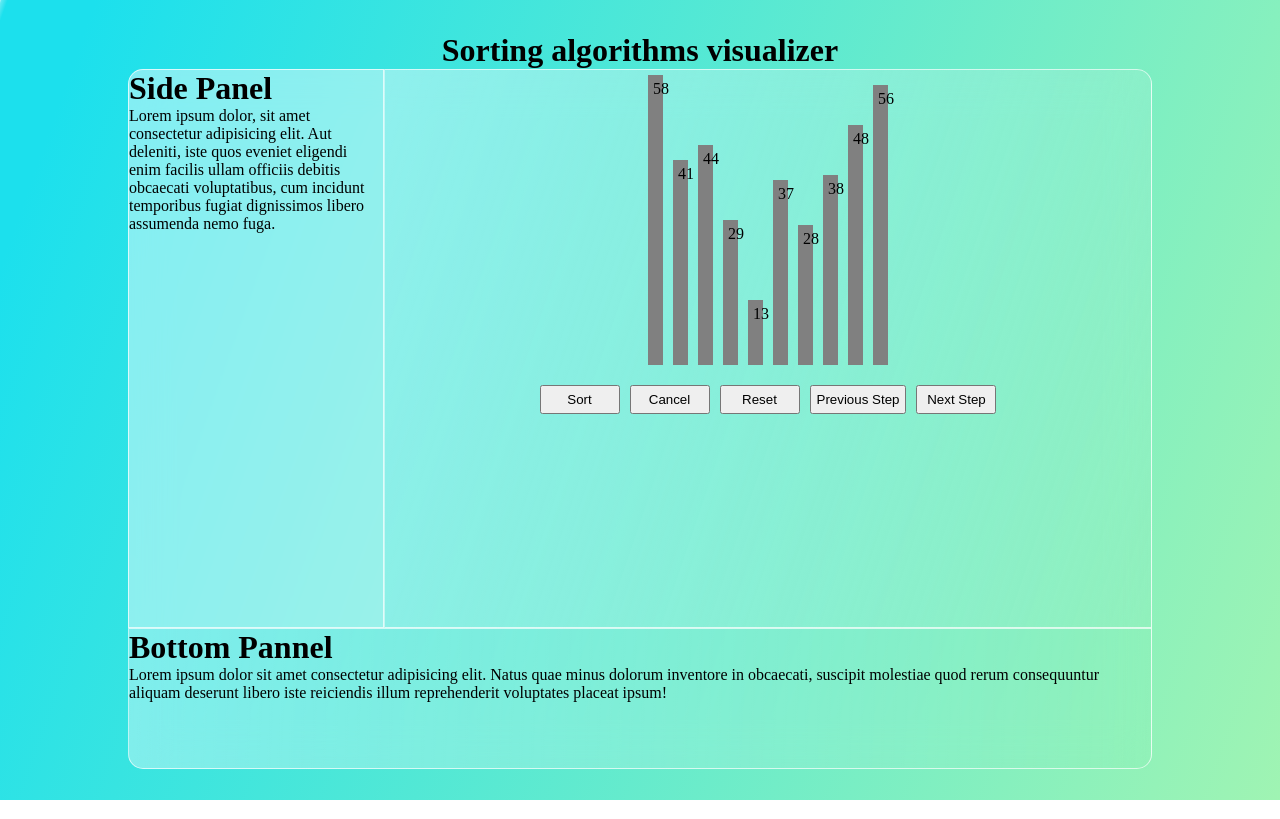
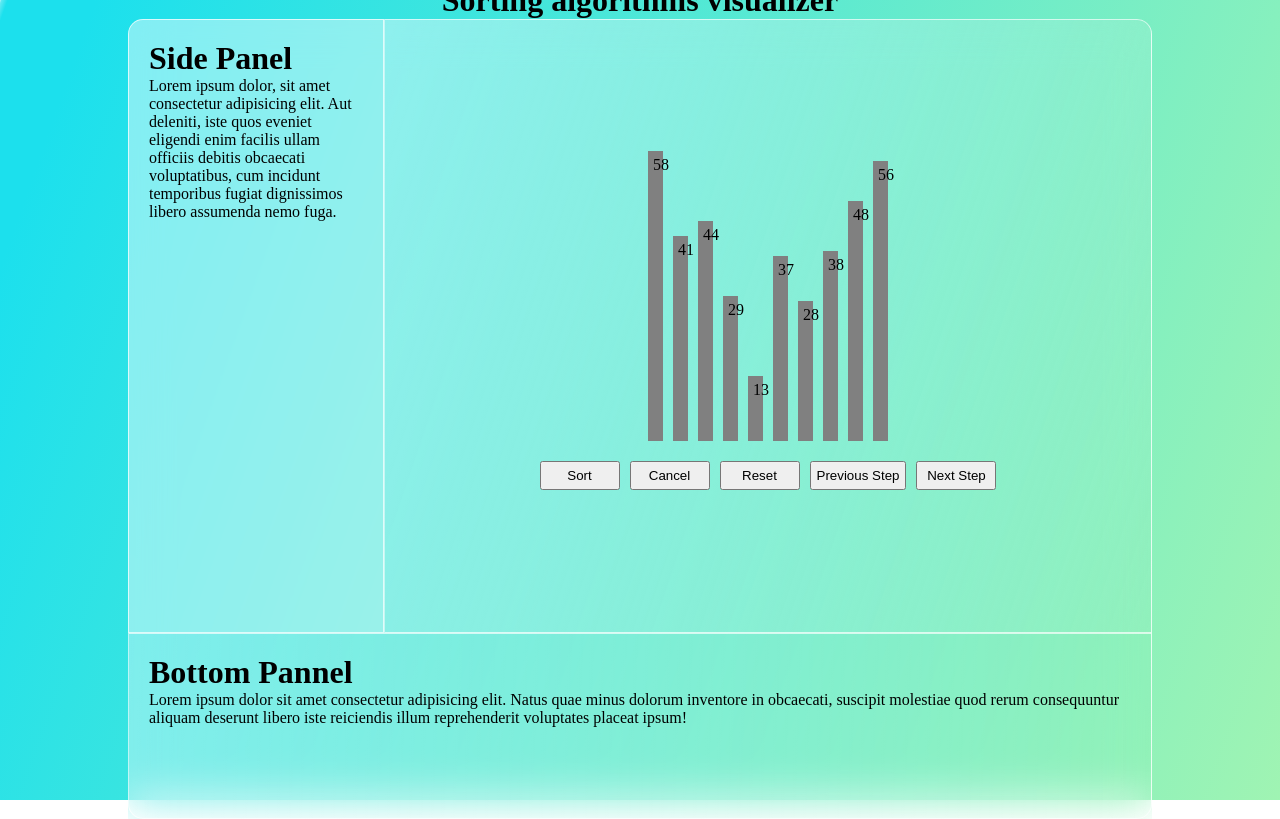
Before and after one commit to bkrmadtya/sorting-algorithm-visualizer, a React app: page / in a window 1280 px wide. Built offline with nearby package versions, Linux system fonts and the light colour scheme.

Commit message:
feat: add fix height to the bar container to prevent resizing of the parent div

```diff
--- a/src/app.scss
+++ b/src/app.scss
@@ -27,8 +27,24 @@
 }
 
 .dashboard {
+	display: grid;
+	grid-template-columns: repeat(4, 1fr);
+	grid-template-areas:
+		'side main main main'
+		'side main main main'
+		'side main main main'
+		'bottom bottom bottom bottom';
+	min-width: 500px;
+	max-width: 80%;
+	min-height: 800px;
+	max-height: 80%;
+	backdrop-filter: blur(20px);
+
 	.mainPanel {
 		grid-area: main;
+		display: flex;
+		flex-direction: column;
+		justify-content: center;
 		background: linear-gradient(
 			108.41deg,
 			rgba(255, 255, 255, 0.44) 0%,
@@ -36,8 +52,11 @@
 		);
 		border: 1.5px solid rgba(255, 255, 255, 0.67);
 		border-radius: 0px 15px 0px 0px;
+		padding: 20px;
 
 		& > .barContainer {
+			height: 300px;
+			position: relative;
 			display: flex;
 			flex-direction: row;
 			justify-content: center;
@@ -63,6 +82,7 @@
 		background: rgba(255, 255, 255, 0.44);
 		border: 1.5px solid rgba(255, 255, 255, 0.71);
 		border-radius: 15px 0px 0px 0px;
+		padding: 20px;
 	}
 
 	.bottomPanel {
@@ -74,18 +94,6 @@
 		);
 		border: 1.5px solid rgba(255, 255, 255, 0.67);
 		border-radius: 0px 0px 15px 15px;
+		padding: 20px;
 	}
-
-	display: grid;
-	grid-template-columns: repeat(4, 1fr);
-	grid-template-areas:
-		'side main main main'
-		'side main main main'
-		'side main main main'
-		'bottom bottom bottom bottom';
-	min-width: 500px;
-	max-width: 80%;
-	min-height: 700px;
-	max-height: 80%;
-	backdrop-filter: blur(20px);
 }
```
